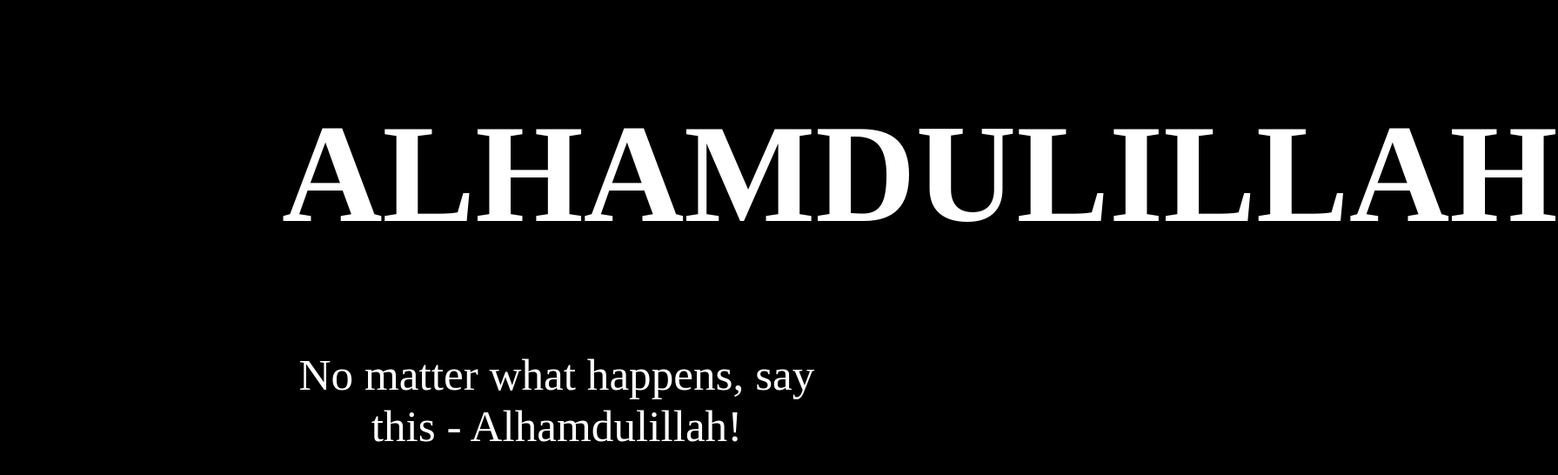
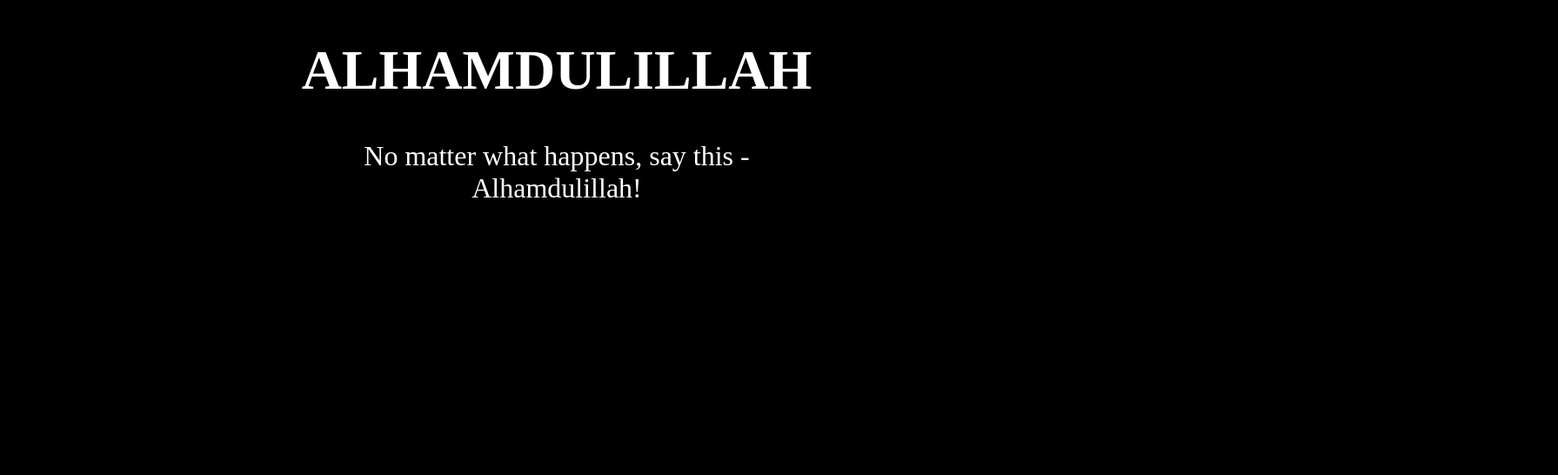
Before and after one commit to ErikHP/AngelaProject3, a plain HTML site: page index.html in a window 1280 px wide. Shown: the part 550-1096 px from the top of the page at 87% size, 1791 px wide, since content can reach past the window. After the commit the page ends 817 px from the top, so only its background shows below. Drawn offline with Linux system fonts and the light colour scheme; a web font is replaced by a local one.

Commit message:
Finish project

```diff
--- a/style.css
+++ b/style.css
@@ -17,12 +17,12 @@
     font-family: 'Regular Libre Baskerville Font';
     text-transform: uppercase;
     color: white;
-    font-size: 10em;
+    font-size: 4em;
     text-align: center;
 }
 
 .secondaryText {
     color: white;
-    font-size: 3.2em;
+    font-size: 2em;
     text-align: center;
 }
```
